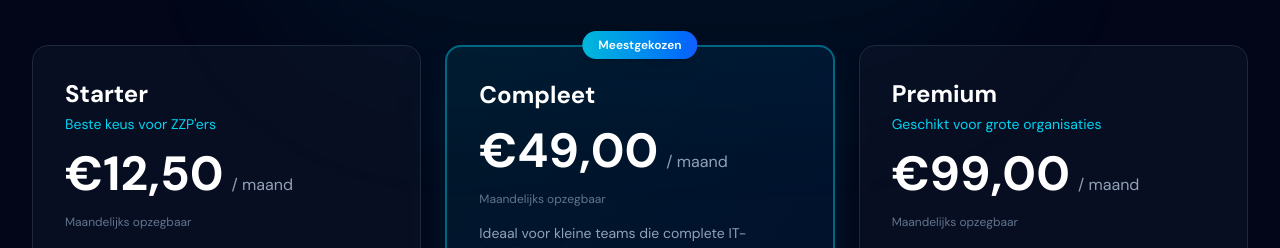
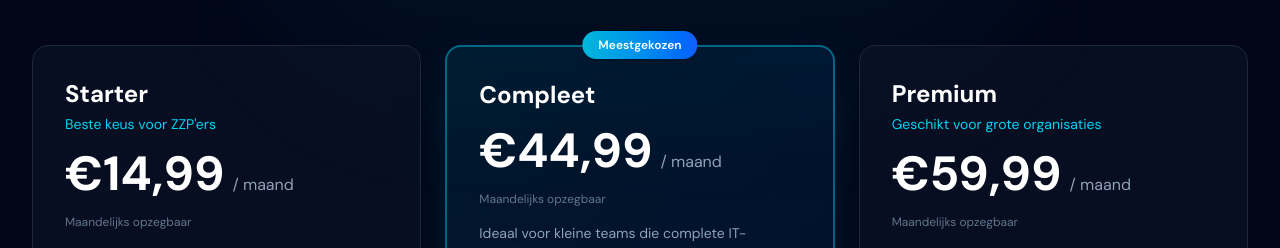
Before and after one commit to dice-pls7/yyit-demo, a Next.js app: page / in a window 1280 px wide. Shown: the part 3980-4228 px from the top of the page. Built offline with nearby package versions, Linux system fonts and the light colour scheme; no server answers.

Commit message:
prijsaanpassingen

```diff
--- a/components/Pricing.tsx
+++ b/components/Pricing.tsx
@@ -95,8 +95,8 @@ export default function Pricing() {
     {
       name: 'Starter',
       buttonname: 'Gemak',
-      monthlyPrice: 12.5,
-      yearlyMonthlyPrice: 9.99,
+      monthlyPrice: 14.99,   // Prijs /maand bij maandelijkse facturering
+      yearlyMonthlyPrice: 12.45, // Prijs /maand bij jaarlijkse facturering (149.99/12)
       badge: 'Beste keus voor ZZP\'ers',
       description: 'Perfect voor zelfstandigen die betrouwbare IT-ondersteuning nodig hebben',
       features: [
@@ -111,8 +111,8 @@ export default function Pricing() {
     {
       name: 'Compleet',
       buttonname: 'Rust',
-      monthlyPrice: 49,
-      yearlyMonthlyPrice: 38.99,
+      monthlyPrice: 44.99,   // Prijs /maand bij maandelijkse facturering
+      yearlyMonthlyPrice: 37.5, // Prijs /maand bij jaarlijkse facturering (450/12)
       badge: 'Meestgekozen',
       description: 'Ideaal voor kleine teams die complete IT-beveiliging willen',
       features: [
@@ -127,8 +127,8 @@ export default function Pricing() {
     {
       name: 'Premium',
       buttonname: 'Volledige Ontzorging',
-      monthlyPrice: 99,
-      yearlyMonthlyPrice: 79.99,
+      monthlyPrice: 59.99,  // Prijs /maand bij maandelijkse facturering
+      yearlyMonthlyPrice: 49.99, // Prijs /maand bij jaarlijkse facturering (600/12)
       badge: 'Geschikt voor grote organisaties',
       description: 'Enterprise-grade beveiliging voor groeiende bedrijven',
       features: [
```
